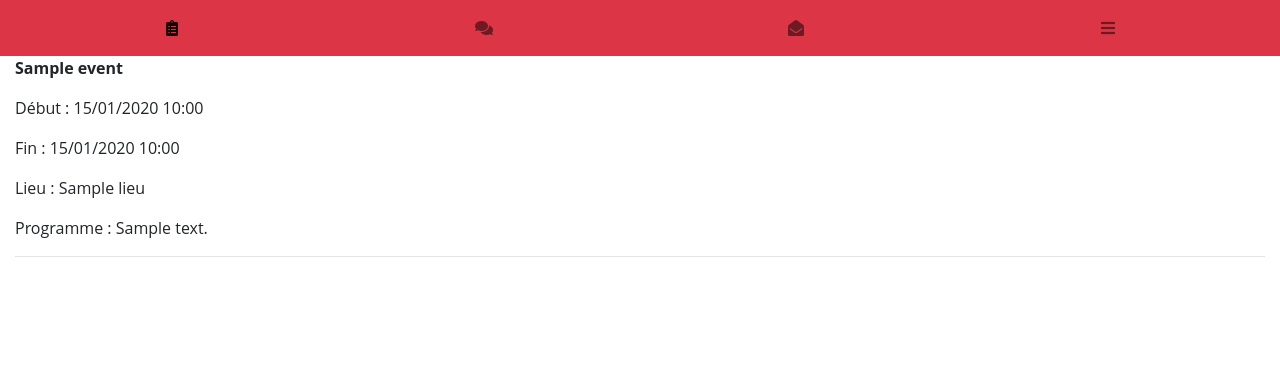
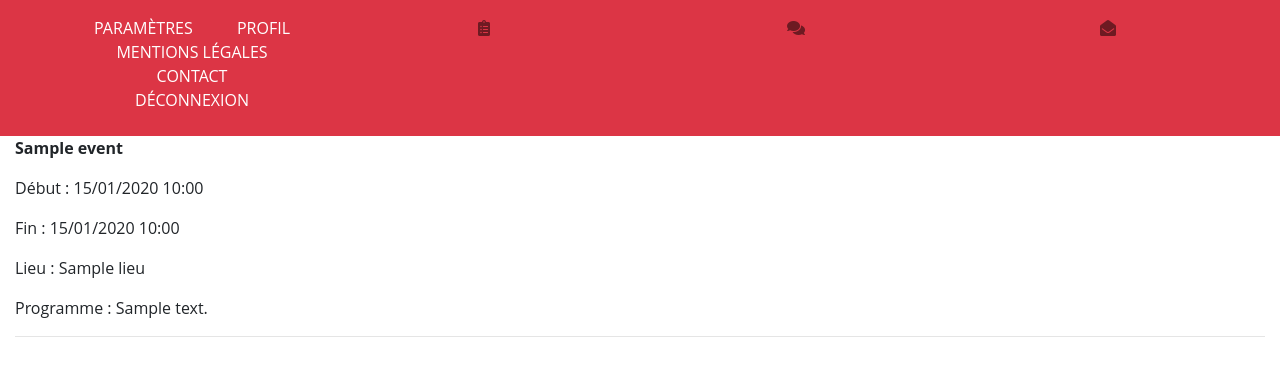
Before and after one commit to liloo2040/ouimeetoui, a PHP site: template view/program/programView.php in a window 1280 px wide. Shown: the top 376 px of the page. Run offline with PHP 8.4, Linux system fonts and the light colour scheme; the template is opened without the code that fills it: most values are stand-ins (such as "Sample title", 1, 10 or a date in 2020); some libraries are stand-ins or nearby versions.

Commit message:
Ajout burger

```diff
--- a/assets/css/main.css
+++ b/assets/css/main.css
@@ -2,3 +2,72 @@ body
 {
 	font-family: 'Open Sans', sans-serif;
 }
+
+.menu-item
+{
+	height: 48px;
+}
+
+nav ul > .main-menu{
+  display: inline;
+
+}
+
+nav .main-menu > li{
+  display: inline;
+  text-decoration: none;
+  list-style: none;
+  margin: 0 10px;
+  padding: 10px;
+}
+
+nav a{
+  /*padding: 10px; */
+  text-decoration: none;
+  text-transform: uppercase;
+  color: #FFFFFF;
+  /*margin: 0 10px;*/
+}
+
+nav a:hover
+{
+	text-decoration: none;
+	color: silver;
+}
+
+#toggle-menu{
+  display: none;
+}
+
+label{
+  display: none;
+
+}
+
+ul li a{
+	z-index: 9999;
+}
+
+
+@media screen and (max-width: 500px){
+  nav a{
+    display: block;
+  }
+  nav .main-menu > li{
+    display: inline;
+  }
+
+  label {
+    display: block;
+    cursor: pointer;
+      }
+  .main-menu {
+    text-align: center;
+  }
+  .main-menu{
+    display: none;
+  }
+  #toggle-menu:checked + .main-menu{
+    display: block;
+  }
+}
--- a/view/nav.php
+++ b/view/nav.php
@@ -1,8 +1,22 @@
-<nav class="navbar navbar-light bg-danger">
+<nav class="navbar navbar-light bg-danger" aria-label="menu">
+
 	<div class="navbar-nav flex-row w-100">
-		<div class="col-3 text-center"><a class="nav-link active" href="?action=programEvent"><i class="fas fa-clipboard-list"></i></i></a></div>
-		<div class="col-3 text-center"><a class="nav-link" href="?action=wallRencontre"><i class="fas fa-comments"></i></a></div>
-		<div class="col-3 text-center"><a class="nav-link" href="?action=messagerie"><i class="fas fa-envelope-open"></i></a></div>
-		<div class="col-3 text-center"><a class="nav-link" href="#"><i class="fas fa-bars"></i></a></div>
+		<div class="col-3 text-center pt-2">
+			<label for="toggle-menu" aria-label="menu">&#9776;</label>
+			<input type="checkbox" id="toggle-menu">
+			<ul class="main-menu">
+				<li><a href="?action=messagerie">Paramètres</a></li>
+				<li><a href="?action=profil">Profil</a></li>
+				<li><a href="?action=legal">Mentions&nbsp;légales</a></li>
+				<li><a href="?action=messagerie">Contact</a></li>
+				<li><a href="">Déconnexion</a></li>
+			</ul>
+		</div>
+		<div class="col-3 text-center menu-item"><a class="nav-link " href="?action=programEvent"><i class="fas fa-clipboard-list"></i></i></a></div>
+		<div class="col-3 text-center menu-item"><a class="nav-link" href="?action=wallRencontre"><i class="fas fa-comments"></i></a></div>
+		<div class="col-3 text-center menu-item"><a class="nav-link" href="?action=messagerie"><i class="fas fa-envelope-open"></i></a></div>
+
+
 	</div>
+
 </nav>
--- a/view/program/programView.php
+++ b/view/program/programView.php
@@ -9,8 +9,8 @@
 					?>
 						<div class="event">
 							<p><b><?= $event['nom'] ?></b></p>
-							<p>Début : <?=date('d/m/Y h:i', strtotime($event['date_debut'])) ?></p>
-							<p>Fin : <?=date('d/m/Y h:i', strtotime($event['date_fin'])) ?></p>
+							<p>Début : <?=date('d/m/Y H:i', strtotime($event['date_debut'])) ?></p>
+							<p>Fin : <?=date('d/m/Y H:i', strtotime($event['date_fin'])) ?></p>
 							<p>Lieu : <?= $event['lieu'] ?></p>
 							<p>Programme : <?= $event['description'] ?></p>
 						</div>
```
